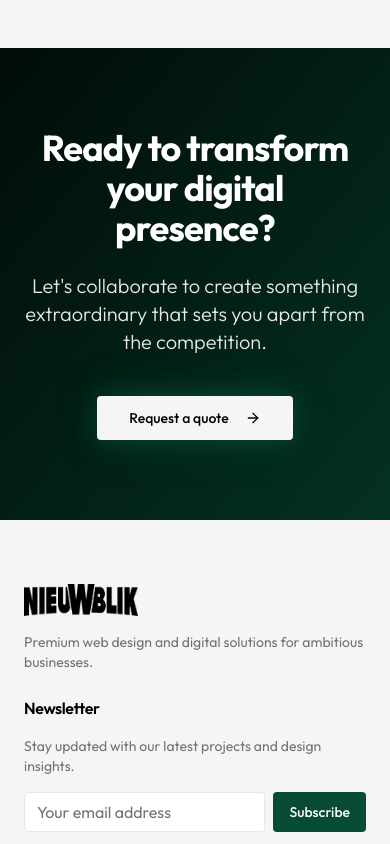
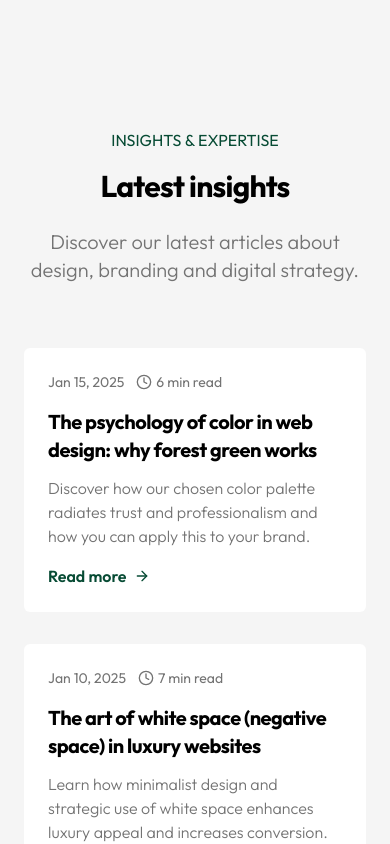
Before and after one commit to nieuwblik/Nieuwblik, a React (Vite) app: page / in a window 390 px wide. Shown: the part 7160-8004 px from the top of the page. Built offline with nearby package versions, Linux system fonts and the light colour scheme.

Commit message:
Add featured blog posts widget and improve mobile navigation
Implement a 'Latest Blog Posts' widget on the homepage and enhance the mobile navigation with a premium-feeling hamburger menu and a language selection dropdown.

```diff
--- /dev/null
+++ b/src/components/FeaturedBlogPosts.tsx
@@ -0,0 +1,82 @@
+import { Link } from "react-router-dom";
+import { Clock, ArrowRight } from "lucide-react";
+import { blogPosts } from "@/data/blogPosts";
+import { useLanguage } from "@/contexts/LanguageContext";
+
+const FeaturedBlogPosts = () => {
+  const { t, language } = useLanguage();
+
+  // Get the 3 most recent blog posts
+  const latestPosts = [...blogPosts]
+    .sort((a, b) => new Date(b.date).getTime() - new Date(a.date).getTime())
+    .slice(0, 3);
+
+  return (
+    <section className="py-20 md:py-32 bg-secondary">
+      <div className="container mx-auto px-6">
+        <div className="text-center mb-16">
+          <p className="text-accent mb-4">{t("blog.label")}</p>
+          <h2 className="text-3xl md:text-4xl font-bold mb-6">
+            {language === 'nl' ? 'Laatste inzichten' : 'Latest insights'}
+          </h2>
+          <p className="text-xl text-muted-foreground max-w-2xl mx-auto font-light">
+            {language === 'nl'
+              ? 'Ontdek onze nieuwste artikelen over design, branding en digitale strategie.'
+              : 'Discover our latest articles about design, branding and digital strategy.'}
+          </p>
+        </div>
+
+        <div className="grid grid-cols-1 md:grid-cols-3 gap-8 max-w-6xl mx-auto mb-12">
+          {latestPosts.map((post, index) => (
+            <Link
+              key={post.slug}
+              to={`/blog/${post.slug}`}
+              className="group bg-background rounded-lg overflow-hidden transition-all duration-300 hover:shadow-xl hover:-translate-y-2"
+            >
+              <div className="p-6">
+                <div className="flex items-center gap-3 text-sm text-muted-foreground mb-4">
+                  <time dateTime={post.date}>
+                    {new Date(post.date).toLocaleDateString(language === 'nl' ? 'nl-NL' : 'en-US', {
+                      year: 'numeric',
+                      month: 'short',
+                      day: 'numeric'
+                    })}
+                  </time>
+                  <span className="flex items-center gap-1">
+                    <Clock className="w-4 h-4" />
+                    {post.readingTime} {t("blog.readingTime")}
+                  </span>
+                </div>
+
+                <h3 className="text-xl font-bold mb-3 group-hover:text-accent transition-colors">
+                  {post.title[language]}
+                </h3>
+
+                <p className="text-muted-foreground font-light mb-4 line-clamp-3">
+                  {post.excerpt[language]}
+                </p>
+
+                <span className="text-accent font-semibold inline-flex items-center gap-2 group-hover:gap-3 transition-all">
+                  {t("blog.readMore")}
+                  <ArrowRight className="w-4 h-4" />
+                </span>
+              </div>
+            </Link>
+          ))}
+        </div>
+
+        <div className="text-center">
+          <Link
+            to="/blog"
+            className="inline-flex items-center gap-2 px-8 py-3 bg-accent text-accent-foreground rounded-lg font-semibold hover:bg-accent/90 transition-colors"
+          >
+            {language === 'nl' ? 'Bekijk alle artikelen' : 'View all articles'}
+            <ArrowRight className="w-5 h-5" />
+          </Link>
+        </div>
+      </div>
+    </section>
+  );
+};
+
+export default FeaturedBlogPosts;
--- a/src/components/Navigation.tsx
+++ b/src/components/Navigation.tsx
@@ -126,33 +126,75 @@ const Navigation = () => {
 
         {/* Mobile Navigation */}
         {isOpen && (
-          <div className="md:hidden pt-4 pb-2 space-y-4">
+          <div className="md:hidden absolute top-full left-0 right-0 bg-background border-b border-border shadow-lg">
+            <div className="flex flex-col py-4">
               {navItems.map((item) => (
                 <Link
                   key={item.path}
                   to={item.path}
                   onClick={() => setIsOpen(false)}
-                className={`block py-2 text-sm font-medium transition-colors ${
+                  className={`px-6 py-3 text-base font-medium transition-colors border-l-4 ${
                     location.pathname === item.path
-                    ? "text-foreground"
-                    : "text-muted-foreground"
+                      ? "text-foreground border-accent bg-accent/5"
+                      : "text-muted-foreground border-transparent hover:text-foreground hover:bg-secondary"
                   }`}
                 >
                   {item.name}
                 </Link>
               ))}
+
+              <div className="px-6 py-3 mt-2">
+                <DropdownMenu>
+                  <DropdownMenuTrigger asChild>
+                    <button
+                      className="flex items-center justify-between w-full px-4 py-3 text-base font-medium text-muted-foreground hover:text-foreground bg-secondary rounded-lg transition-colors"
+                    >
+                      <span className="flex items-center gap-2">
+                        <Globe size={18} />
+                        {language === "en" ? "English" : "Nederlands"}
+                      </span>
+                      <svg className="w-4 h-4" fill="none" viewBox="0 0 24 24" stroke="currentColor">
+                        <path strokeLinecap="round" strokeLinejoin="round" strokeWidth={2} d="M19 9l-7 7-7-7" />
+                      </svg>
+                    </button>
+                  </DropdownMenuTrigger>
+                  <DropdownMenuContent align="start" className="w-full min-w-[200px] bg-background border-border z-50">
+                    <DropdownMenuItem
+                      onClick={() => {
+                        setLanguage("en");
+                        setIsOpen(false);
+                      }}
+                      className="cursor-pointer hover:bg-accent/50 transition-colors"
+                    >
+                      <span className="flex items-center justify-between w-full">
+                        English
+                        {language === "en" && <Check size={16} className="text-accent" />}
+                      </span>
+                    </DropdownMenuItem>
+                    <DropdownMenuItem
+                      onClick={() => {
+                        setLanguage("nl");
+                        setIsOpen(false);
+                      }}
+                      className="cursor-pointer hover:bg-accent/50 transition-colors"
+                    >
+                      <span className="flex items-center justify-between w-full">
+                        Nederlands
+                        {language === "nl" && <Check size={16} className="text-accent" />}
+                      </span>
+                    </DropdownMenuItem>
+                  </DropdownMenuContent>
+                </DropdownMenu>
+              </div>
+
+              <div className="px-6 py-3">
                 <Button asChild className="w-full bg-accent text-accent-foreground hover:bg-accent/90">
                   <Link to="/contact" onClick={() => setIsOpen(false)}>
                     {t("nav.cta")}
                   </Link>
                 </Button>
-            <button
-              onClick={() => setLanguage(language === "en" ? "nl" : "en")}
-              className="flex items-center gap-2 py-2 text-sm font-medium transition-colors text-muted-foreground hover:text-foreground"
-            >
-              <Globe size={16} />
-              {language === "en" ? "NL" : "EN"}
-            </button>
+              </div>
+            </div>
           </div>
         )}
       </div>
--- a/src/pages/Index.tsx
+++ b/src/pages/Index.tsx
@@ -1,6 +1,7 @@
 import Navigation from "@/components/Navigation";
 import Footer from "@/components/Footer";
 import ToolsSlider from "@/components/ToolsSlider";
+import FeaturedBlogPosts from "@/components/FeaturedBlogPosts";
 import { Button } from "@/components/ui/button";
 import { Link } from "react-router-dom";
 import { ArrowRight, Globe, Palette, ShoppingBag, Pen, ExternalLink } from "lucide-react";
@@ -191,6 +192,9 @@ const Index = () => {
         </div>
       </section>
 
+      {/* Featured Blog Posts */}
+      <FeaturedBlogPosts />
+
       {/* CTA Section */}
       <section ref={ctaAnimation.ref} className={`py-20 md:py-32 bg-gradient-to-br from-primary to-accent bg-[length:200%_200%] animate-gradient-shift transition-all duration-1000 delay-400 ${ctaAnimation.isVisible ? "opacity-100 translate-y-0" : "opacity-0 translate-y-10"}`}>
         <div className="container mx-auto px-6 text-center">
```
Lines whose indentation alone changed are shown as unchanged.
